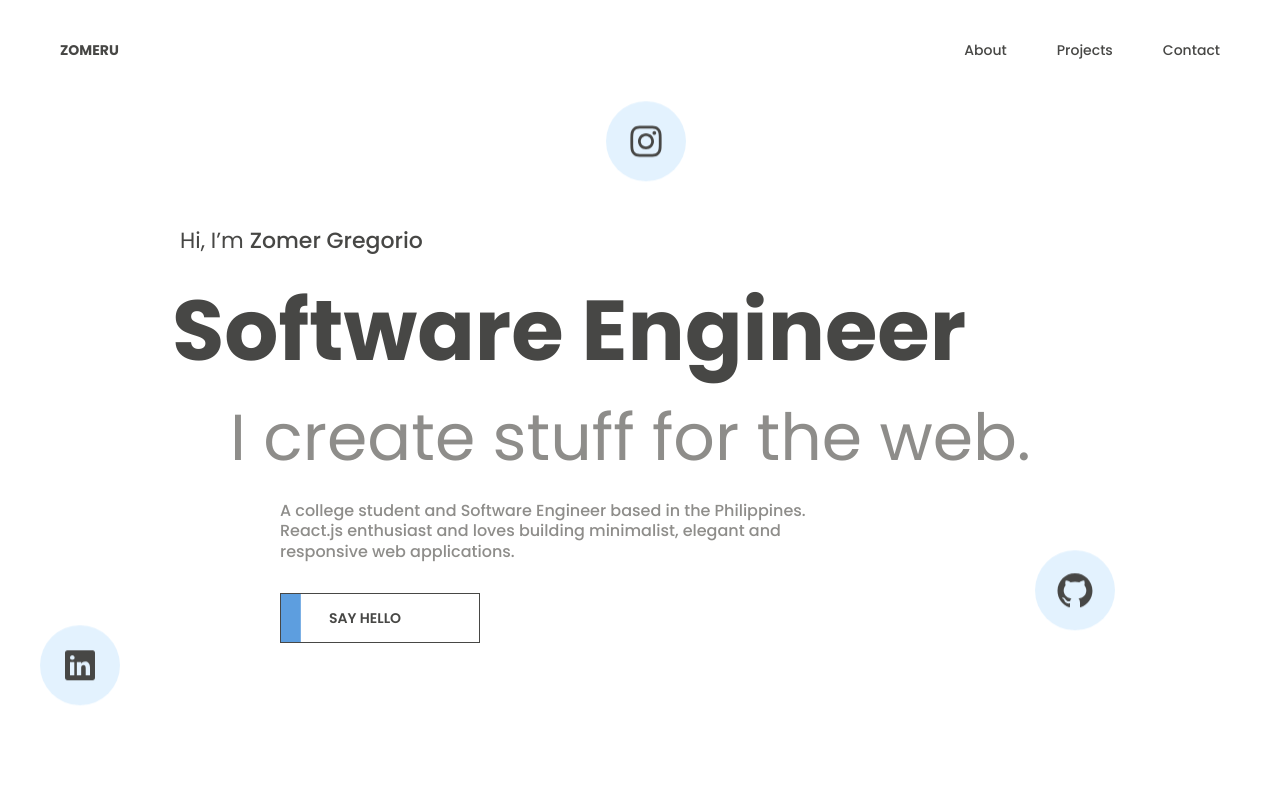
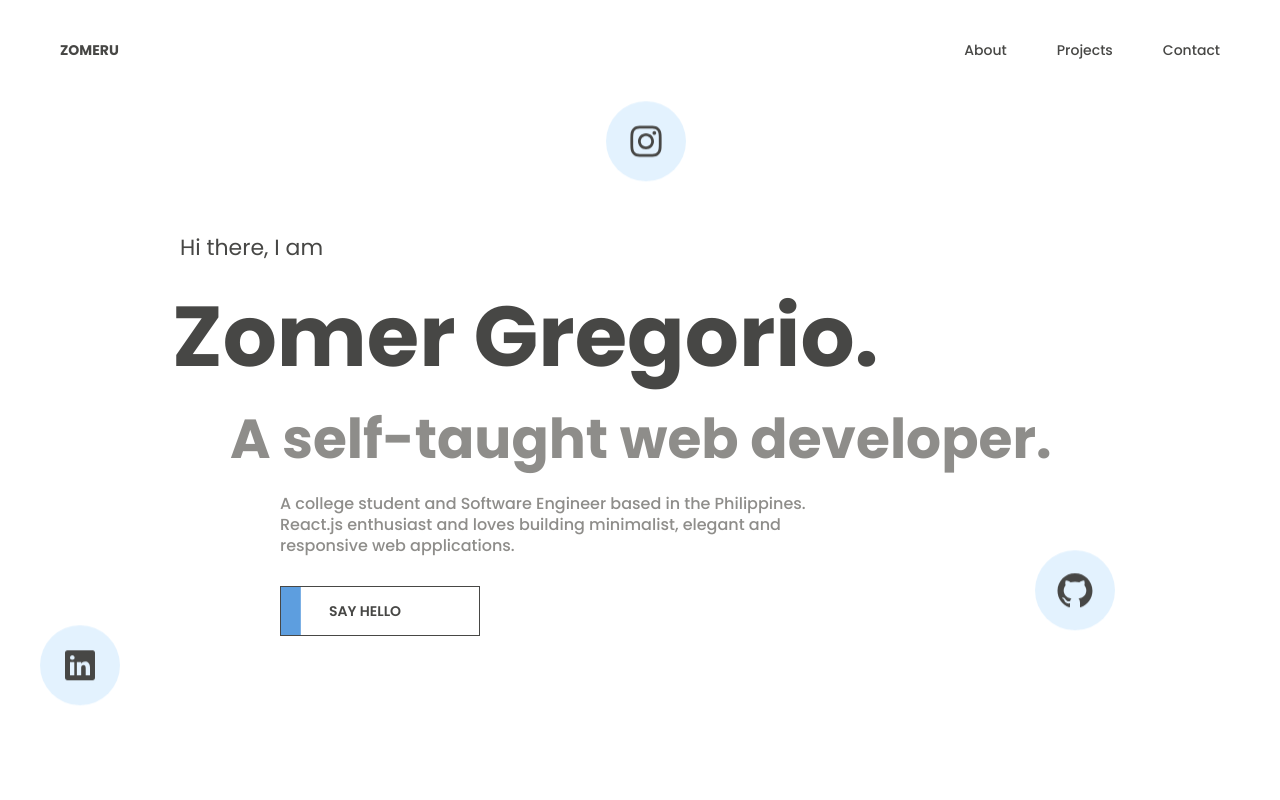
Before and after one commit to zomeru/portfolio, a Next.js app: page / in a window 1280 px wide. Shown: the top 800 px of the page. Built offline with nearby package versions, Linux system fonts and the light colour scheme.

Commit message:
Some changes to headings in hero

```diff
--- a/src/components/sections/hero.tsx
+++ b/src/components/sections/hero.tsx
@@ -32,13 +32,17 @@ const StyledHeroContent = styled.div`
     font-weight: var(--font-regular);
     font-size: var(--fz-xxl);
     margin-bottom: var(--mg-md);
+  }
 
-    span {
+  h2 {
+    margin-left: -8px;
+    font-weight: var(--font-bold);
+    font-size: 85px;
+    margin-bottom: var(--mg-sm);
     position: relative;
-      font-weight: var(--font-medium);
 
     :hover {
-        color: #b2b0a9;
+      color: var(--gray-light);
     }
 
     :hover::after {
@@ -60,19 +64,11 @@ const StyledHeroContent = styled.div`
       width: 100%;
     }
   }
-  }
-
-  h2 {
-    margin-left: -8px;
-    font-weight: var(--font-bold);
-    font-size: 85px;
-    margin-bottom: var(--mg-sm);
-  }
 
   h3 {
     margin-left: var(--mg-xl);
-    font-weight: var(--font-regular);
-    font-size: 65px;
+    font-weight: var(--font-bold);
+    font-size: 55px;
     margin-bottom: var(--mg-md);
     color: var(--gray-light);
   }
@@ -166,13 +162,9 @@ const StyledHeroContent = styled.div`
 `;
 
 const Hero = () => {
-  const one = (
-    <h1>
-      Hi, I&rsquo;m <span data-letters='Zomer Gregorio'>Zomer Gregorio</span>
-    </h1>
-  );
-  const two = <h2>Software Engineer</h2>;
-  const three = <h3>I create stuff for the web.</h3>;
+  const one = <h1>Hi there, I am</h1>;
+  const two = <h2 data-letters='Zomer Gregorio.'>Zomer Gregorio.</h2>;
+  const three = <h3>A self-taught web developer.</h3>;
   const four = (
     <p className='four'>
       A college student and Software Engineer based in the Philippines. React.js
```
Lines whose indentation alone changed are shown as unchanged.
